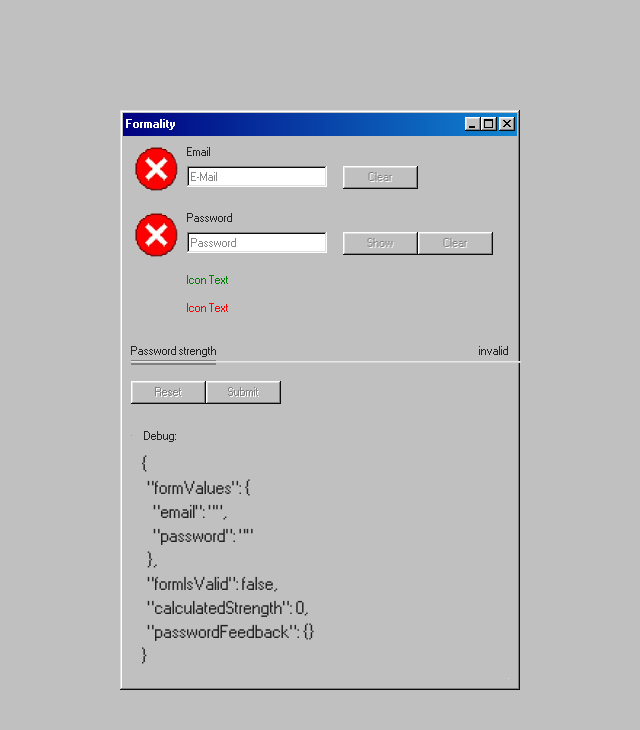
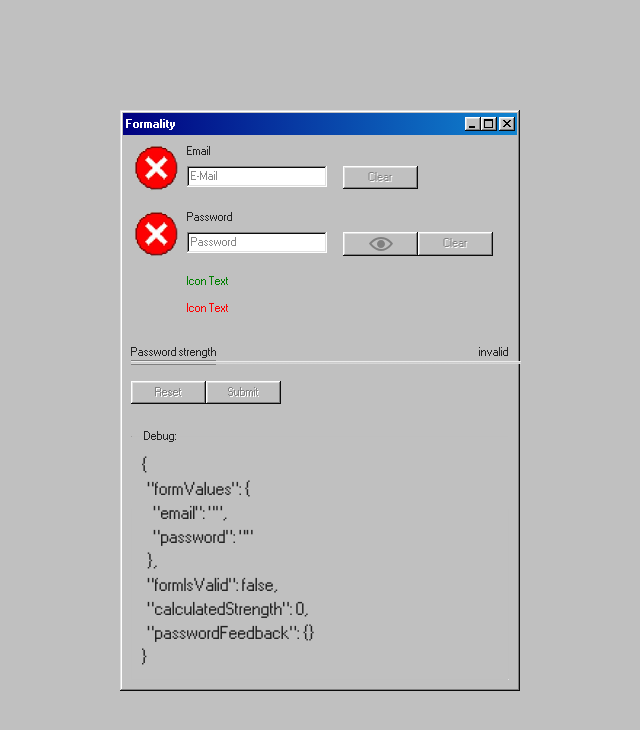
Before and after one commit to maurer2/formality, a Vue app: page / in a window 1280 px wide. Shown: the top 730 px of the page, without its empty margins (320-960 px from the left). Built offline with nearby package versions, Linux system fonts and the light colour scheme.

Commit message:
Fixed svg loader and active button style

```diff
--- a/package.json
+++ b/package.json
@@ -14,7 +14,7 @@
     "start": "yarpm run serve"
   },
   "dependencies": {
-    "98.css": "^0.1.11",
+    "98.css": "^0.1.12",
     "@babel/cli": "^7.13.14",
     "@babel/core": "^7.13.14",
     "sanitize.css": "^11.0.0",
--- a/src/components/Password.vue
+++ b/src/components/Password.vue
@@ -39,19 +39,13 @@
             <span class="visually-hidden">
               Show password
             </span>
-            <span class="icon">
-              <!-- <EyeIcon /> -->
-              Show
-            </span>
+            <EyeIcon class="icon" />
           </template>
           <template v-else>
             <span class="visually-hidden">
               Hide password
             </span>
-            <span class="icon">
-              <!-- <EyeDisabledIcon /> -->
-              Hide
-            </span>
+            <EyeDisabledIcon class="icon"/>
           </template>
         </button>
         <button
@@ -187,6 +181,14 @@ export default defineComponent({
   :not([disabled]) {
     cursor: pointer;
   }
+
+  &:active {
+    padding: inherit;
+  }
+
+  .icon {
+    margin: 0;
+  }
 }
 
 </style>
--- a/vue.config.js
+++ b/vue.config.js
@@ -11,6 +11,9 @@ module.exports = {
       .use('babel-loader')
       .loader('babel-loader')
       .end()
+      .use('vue-loader')
+      .loader('vue-loader')
+      .end()
       .use('vue-svg-loader')
       .loader('vue-svg-loader');
   },
```
Also changed, not shown: 1 other file (tests, documents, lock files or other folders).
